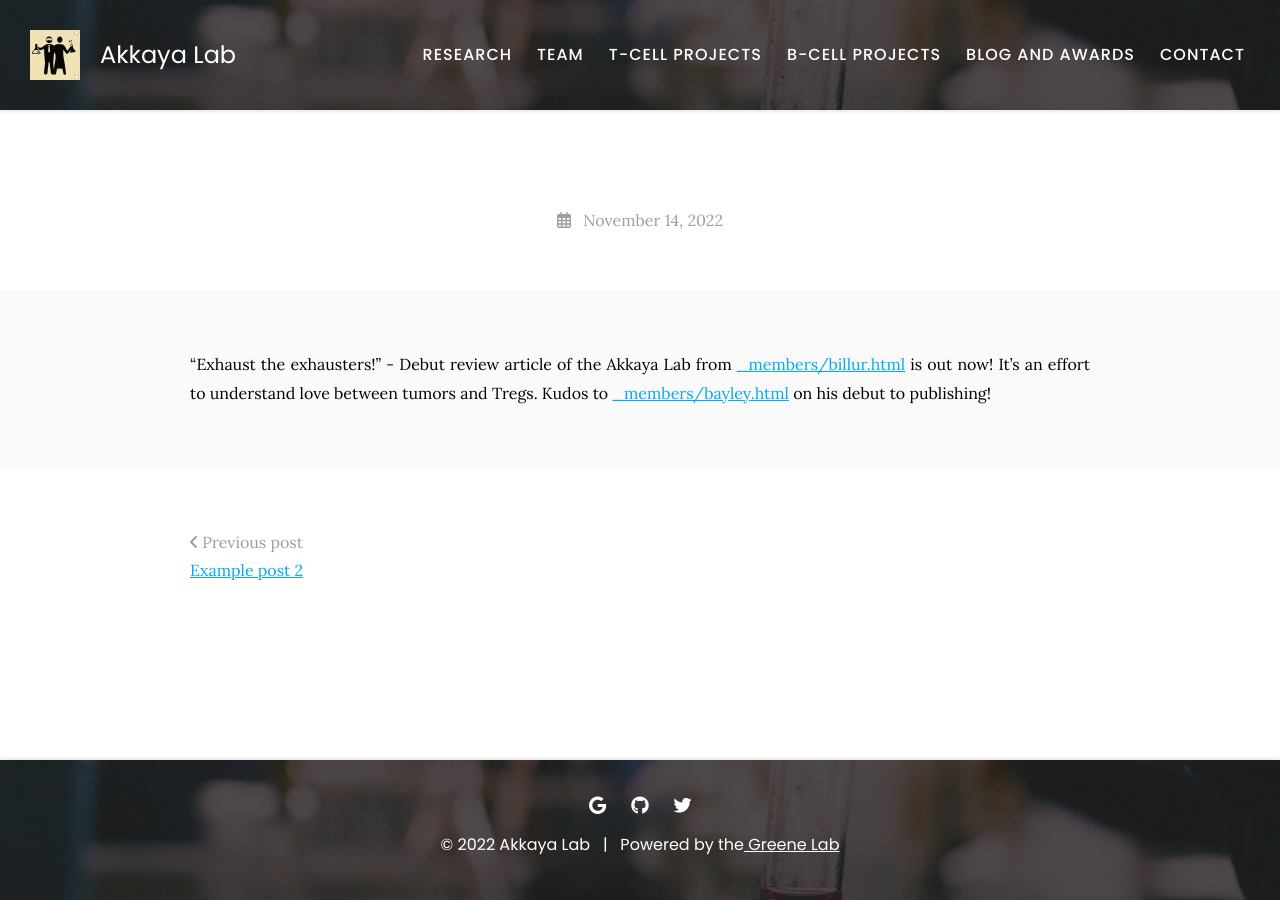
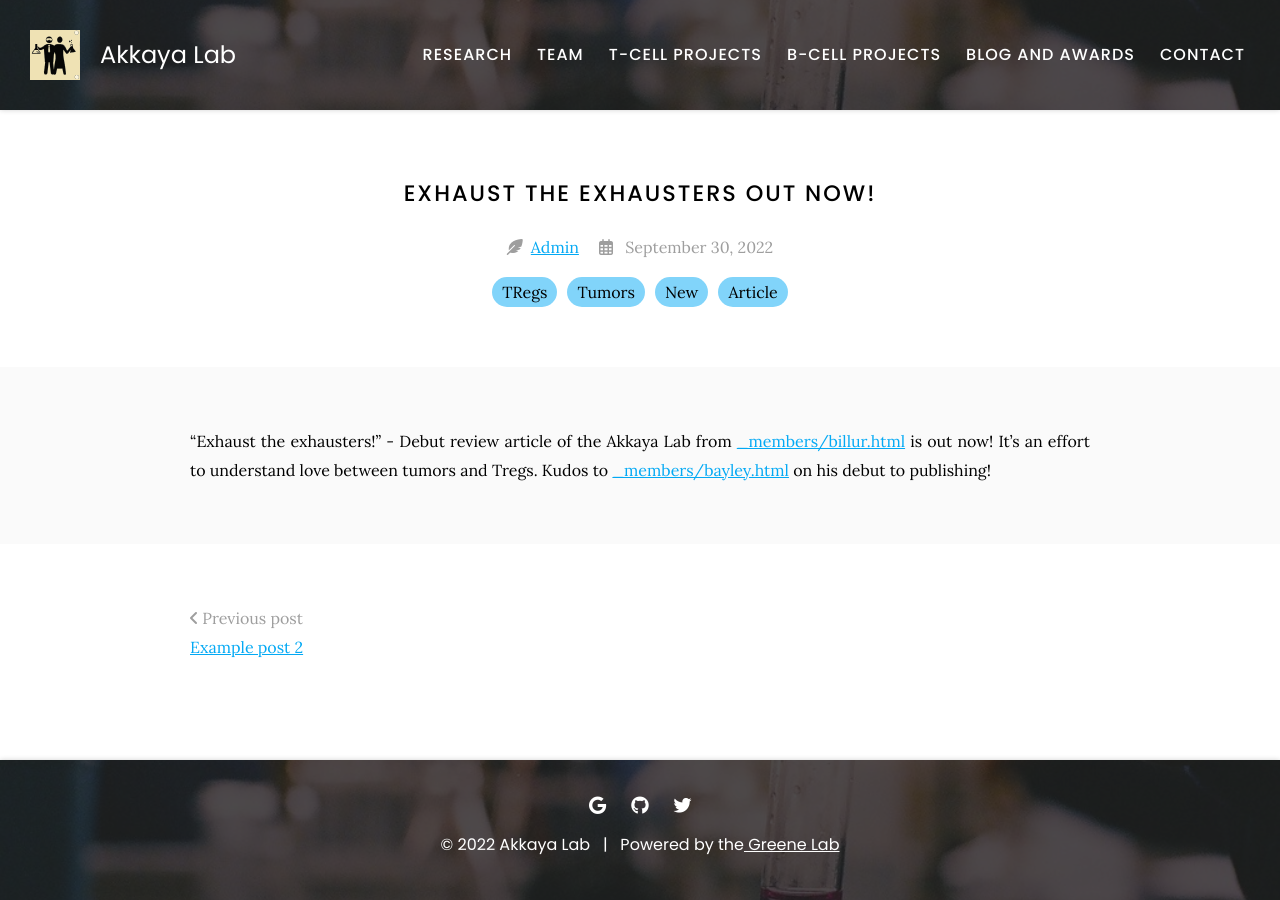
Before and after one commit to Harrisonthow/akkaya-lab, a Jekyll site: the page built from _posts/2022-09-30-exhaust-the-exhausters.md, in a window 1280 px wide. Built offline with Jekyll 4.4.1, drawn with Linux system fonts in a browser that asks for light colours.

Commit message:
Update 2022-09-30-exhaust-the-exhausters.md

```diff
--- a/_posts/2022-09-30-exhaust-the-exhausters.md
+++ b/_posts/2022-09-30-exhaust-the-exhausters.md
@@ -1,5 +1,5 @@
 ---
-title: "Exhaust the Exhausters" out now!
+title: Exhaust the Exhausters out now!
 tags: TRegs, Tumors, New Article,
 author: Admin
 member: harrison
```
